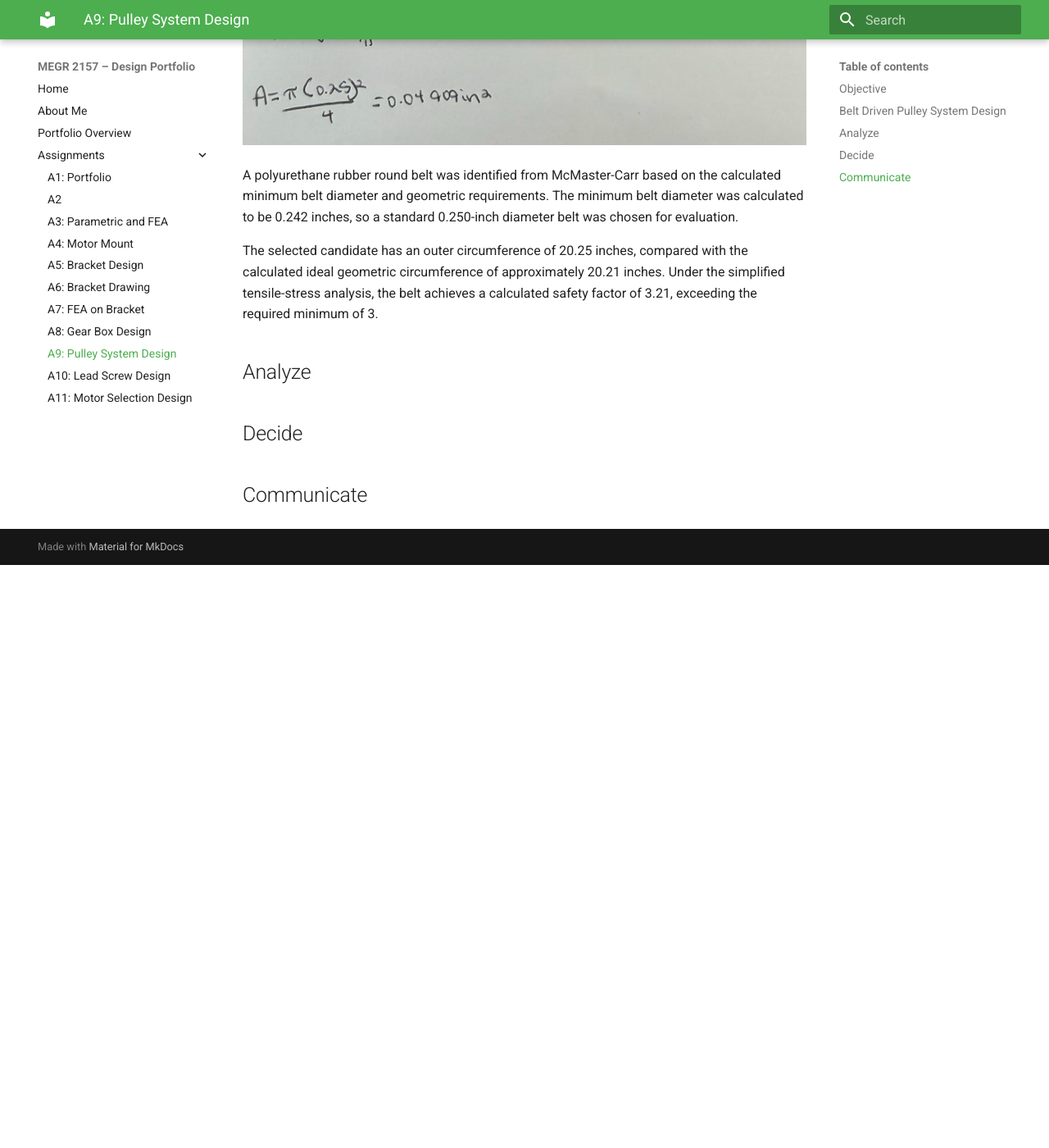
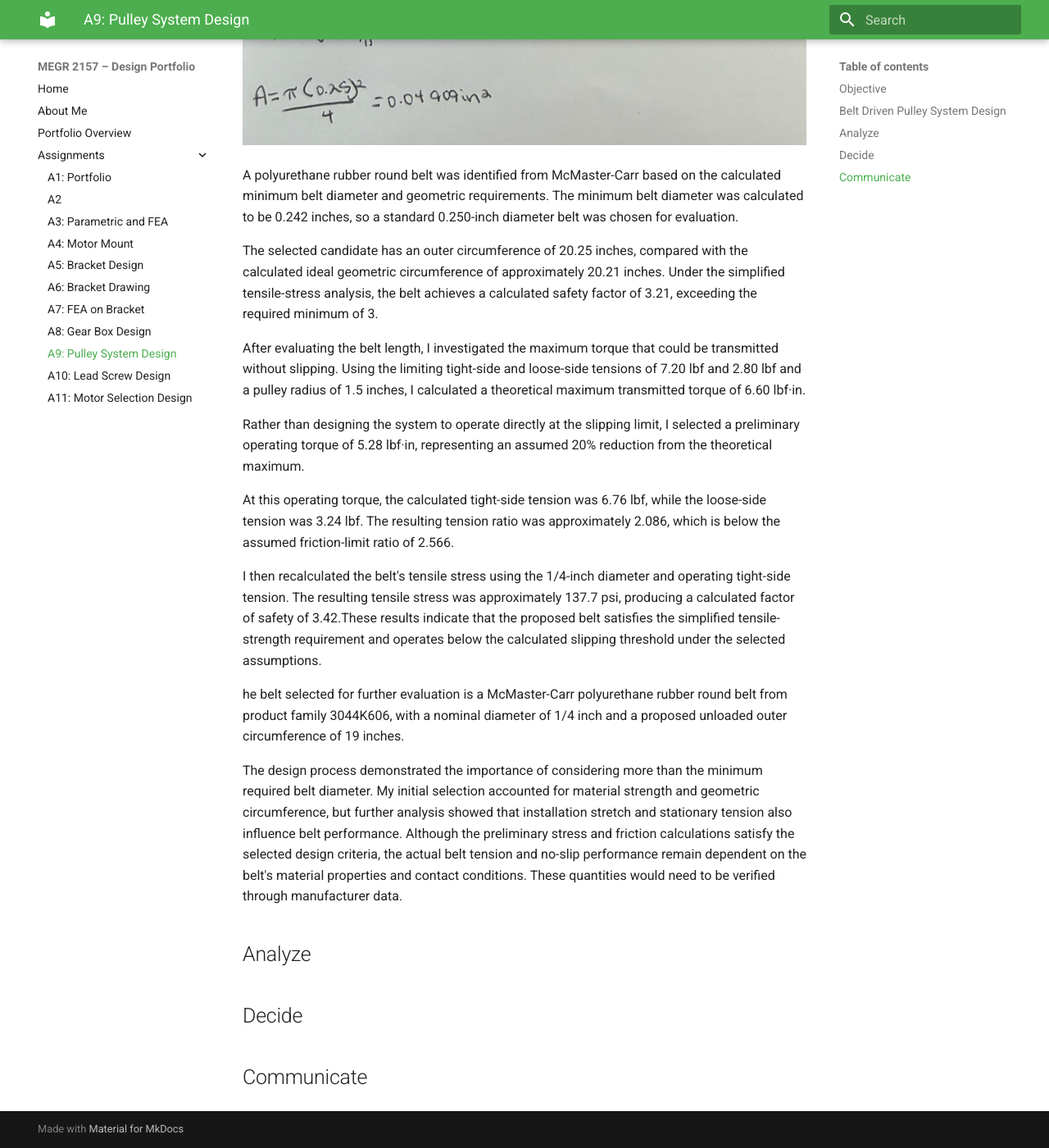
Before and after one commit to IzabellaMontero/megr2157-portfolio, an MkDocs documentation site: the page built from docs/assignments/A09/index.md, in a window 1280 px wide and 1400 px high, scrolled down 4004 px. Shown: the whole window at 82% size. Built offline with MkDocs 1.6.1 and Material for MkDocs 9.7.7, drawn with Linux system fonts in a browser that asks for light colours; before the commit the page ends 4693 px from its top, so only the background shows below that.

Commit message:
Expand belt evaluation with torque and tension analysis
Added analysis of maximum torque and operating tension for the selected belt, including safety factors and performance considerations.

```diff
--- a/docs/assignments/A09/index.md
+++ b/docs/assignments/A09/index.md
@@ -26,6 +26,18 @@ A polyurethane rubber round belt was identified from McMaster-Carr based on the
 
 The selected candidate has an outer circumference of 20.25 inches, compared with the calculated ideal geometric circumference of approximately 20.21 inches. Under the simplified tensile-stress analysis, the belt achieves a calculated safety factor of 3.21, exceeding the required minimum of 3.
 
+After evaluating the belt length, I investigated the maximum torque that could be transmitted without slipping. Using the limiting tight-side and loose-side tensions of 7.20 lbf and 2.80 lbf and a pulley radius of 1.5 inches, I calculated a theoretical maximum transmitted torque of 6.60 lbf·in.
+
+Rather than designing the system to operate directly at the slipping limit, I selected a preliminary operating torque of 5.28 lbf·in, representing an assumed 20% reduction from the theoretical maximum.
+
+At this operating torque, the calculated tight-side tension was 6.76 lbf, while the loose-side tension was 3.24 lbf. The resulting tension ratio was approximately 2.086, which is below the assumed friction-limit ratio of 2.566.
+
+I then recalculated the belt's tensile stress using the 1/4-inch diameter and operating tight-side tension. The resulting tensile stress was approximately 137.7 psi, producing a calculated factor of safety of 3.42.These results indicate that the proposed belt satisfies the simplified tensile-strength requirement and operates below the calculated slipping threshold under the selected assumptions.
+
+he belt selected for further evaluation is a McMaster-Carr polyurethane rubber round belt from product family 3044K606, with a nominal diameter of 1/4 inch and a proposed unloaded outer circumference of 19 inches.
+
+The design process demonstrated the importance of considering more than the minimum required belt diameter. My initial selection accounted for material strength and geometric circumference, but further analysis showed that installation stretch and stationary tension also influence belt performance. Although the preliminary stress and friction calculations satisfy the selected design criteria, the actual belt tension and no-slip performance remain dependent on the belt's material properties and contact conditions. These quantities would need to be verified through manufacturer data.
+
 
 ## Analyze
 
```
